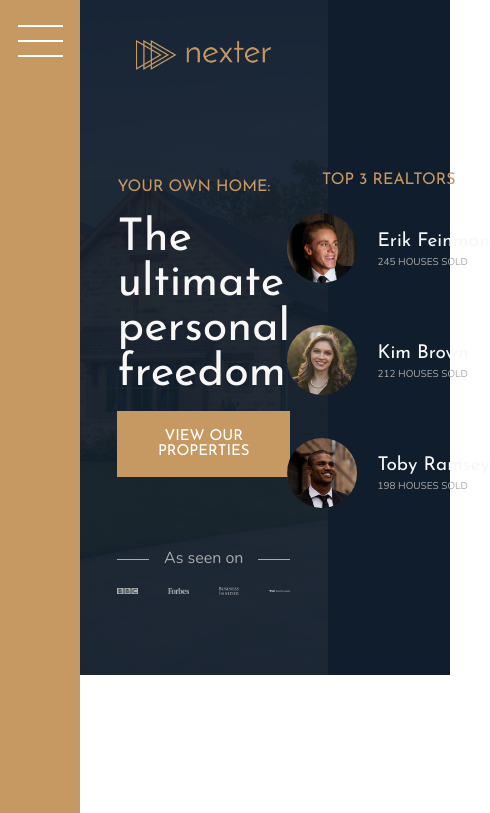
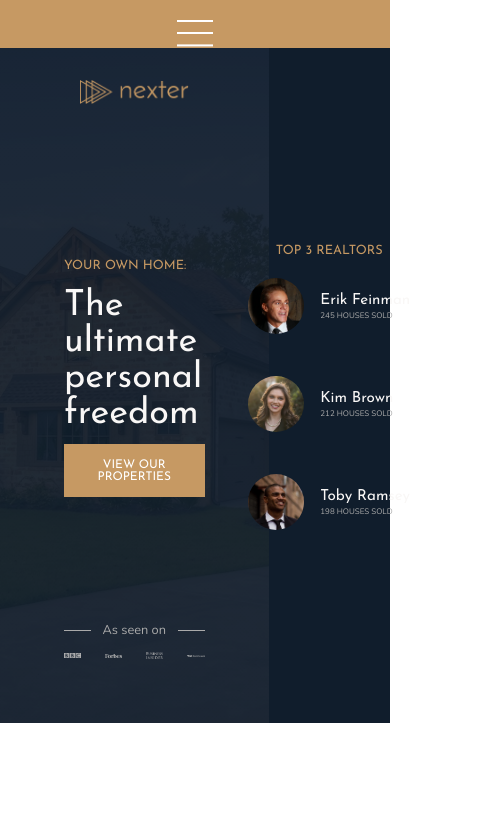
Before and after one commit to caiolv/nexter, a React (Create React App) app: page / in a window 390 px wide. Shown: the top 813 px of the page, 490 px wide, since content can reach past the window. Built offline with nearby package versions, Linux system fonts and the light colour scheme.

Commit message:
add responsive font-sizes and sidebar

```diff
--- a/src/styles/base/_base.scss
+++ b/src/styles/base/_base.scss
@@ -14,6 +14,9 @@
 $font-primary: 'Nunito', sans-serif;
 $font-display: 'Josefin Sans', sans-serif;
 
+$bp-largest: 75em; //1200px
+$bp-large: 62.5em; //992px
+
 *,
 *::after,
 *::before {
@@ -25,6 +28,10 @@
 html {
     box-sizing: border-box;
     font-size: 62.5%; //1rem = 10px (10px/16px = 0.625)
+
+    @media only screen and (max-width: $bp-largest) {
+        font-size: 50%; //1rem = 8px (8px/16px = 0.5)
+    }
 }
 
 body {
@@ -45,4 +52,11 @@
     grid-template-columns: [sidebar-start] 8rem [sidebar-end full-start] minmax(6rem, 1fr)
                            [center-start] repeat(8, [col-start] minmax(min-content, 14rem) [col-end]) [center-end] minmax(6rem, 1fr) [full-end];
 
+    @media only screen and (max-width: $bp-large) {
+        grid-template-rows: 6rem 80vh min-content 40vw repeat(3, min-content);
+        grid-template-columns: [full-start] minmax(6rem, 1fr)
+                               [center-start] repeat(8, [col-start] minmax(min-content, 14rem) [col-end]) [center-end] minmax(6rem, 1fr) [full-end];
+
+    }
+
 }
--- a/src/styles/components/_sidebar.scss
+++ b/src/styles/components/_sidebar.scss
@@ -5,6 +5,12 @@
 
     display: flex;
     justify-content: center;
+
+
+    @media only screen and (max-width: $bp-large) {
+        grid-column: 1 / -1;
+        grid-row: 1 / 2;
+    }
 }
 
 .nav-btn {
```
